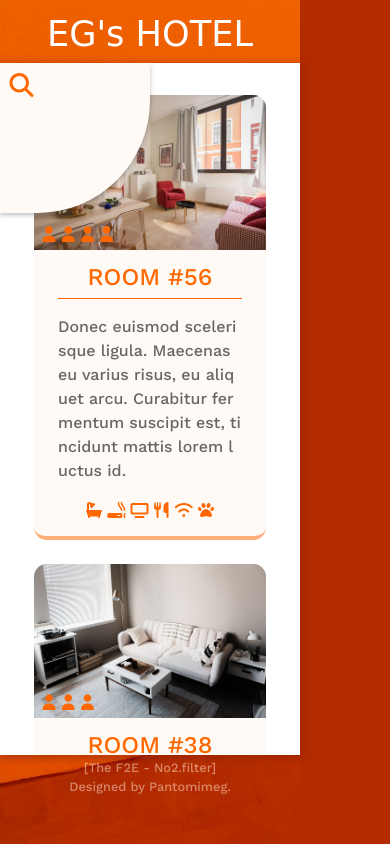
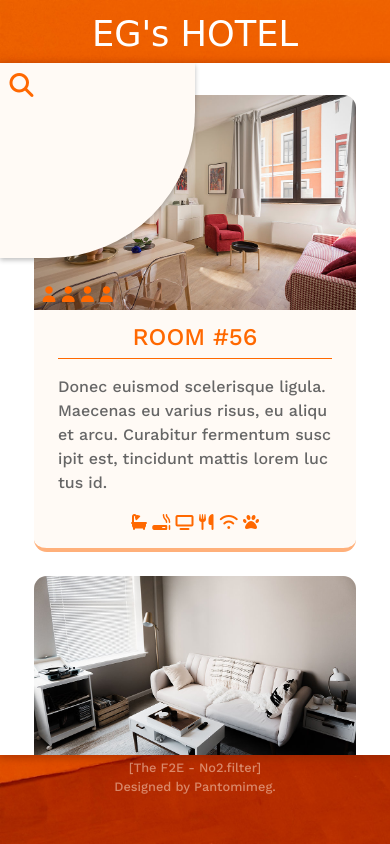
Before and after one commit to pantomimeg/TheF2E, a plain HTML site: page No2.filter/index.html in a window 390 px wide. Drawn offline with nearby package versions, Linux system fonts and the light colour scheme; a web font is replaced by a local one.

Commit message:
iframe調整

```diff
--- a/No2.filter/css/style.css
+++ b/No2.filter/css/style.css
@@ -344,9 +344,6 @@ img {
 /*------------------------------------ max-width: 575.98px ------------------------------------*/
 
 @media (max-width: 575.98px) {
-  body {
-position: fixed;
-  }
   #header {
     margin: .8rem 0 .4rem 0;
   }
```
